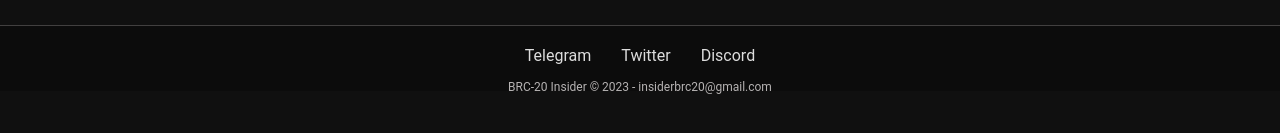
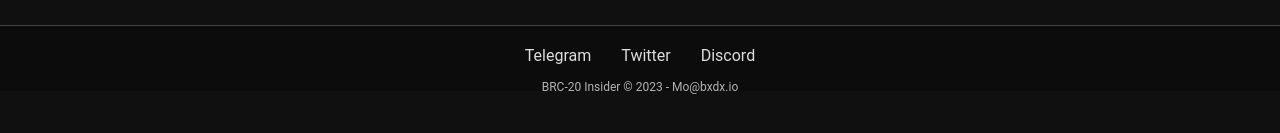
Before and after one commit to devlegend524/brc20-token-tracker, a Next.js app: page / in a window 1280 px wide. Shown: the part 565-698 px from the top of the page. Built offline with nearby package versions, Linux system fonts and the light colour scheme; no server answers.

Commit message:
changed mail address

```diff
--- a/src/pages/component/footer.jsx
+++ b/src/pages/component/footer.jsx
@@ -17,7 +17,7 @@ export default function footer() {
           </span>
         </div>
         <div className={style.copyright}>
-          <span>BRC-20 Insider © 2023 - insiderbrc20@gmail.com</span>
+          <span>BRC-20 Insider © 2023 - Mo@bxdx.io</span>
         </div>
       </footer>
     </div>
```
